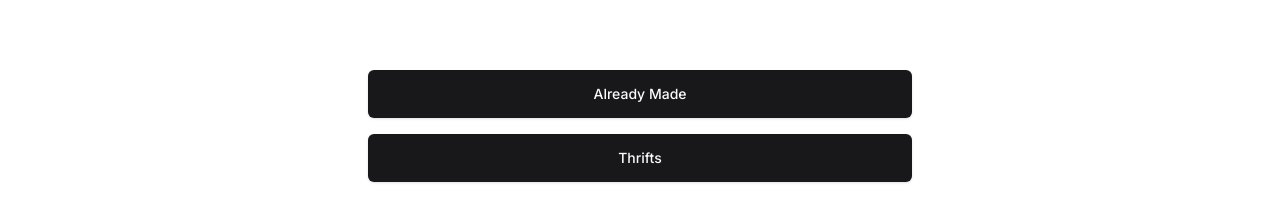
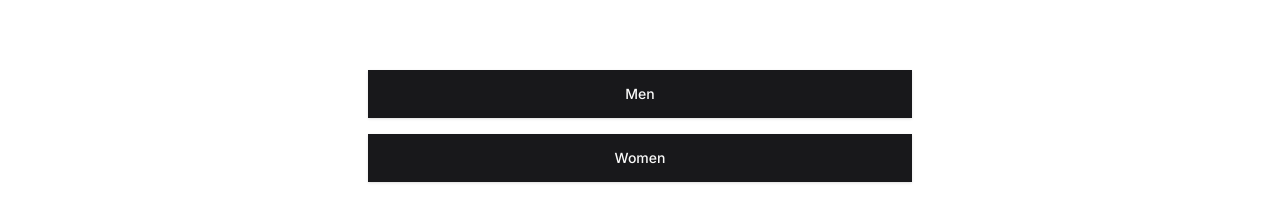
Before and after one commit to huntdavid175/clothingstore, a Next.js app: page / in a window 1280 px wide. Shown: the part 334-556 px from the top of the page. Built offline with nearby package versions, Linux system fonts and the light colour scheme.

Commit message:
functionality to save user choice in localstorage

```diff
--- a/src/app/(shop)/page.tsx
+++ b/src/app/(shop)/page.tsx
@@ -2,25 +2,54 @@
 
 import { Button } from "@/components/ui/button";
 import { useRouter } from "next/navigation";
+import { useEffect, useState } from "react";
 
 export default function Home() {
+  const [showPage, setShowPage] = useState<boolean>(false);
+
   const router = useRouter();
 
+  const saveChoice = (choice: string) => {
+    localStorage.setItem("choice", choice);
+  };
+
+  useEffect(() => {
+    const choice = localStorage.getItem("choice");
+    if (choice) {
+      router.push(`/shop/${choice}`);
+      return;
+    }
+    setShowPage(true);
+  }, []);
+
+  if (showPage) {
     return (
       <main className="flex min-h-screen flex-col items-center justify-center space-y-4 p-24">
         <Button
-        className="w-[70%] lg:w-[50%] py-6"
-        onClick={() => router.push("/shop")}
+          className="w-[70%] lg:w-[50%] py-6 rounded-none"
+          onClick={() => {
+            saveChoice("men");
+            router.push("/shop/men");
+          }}
         >
-        Already Made
+          Men
         </Button>
-
         <Button
-        className="w-[70%] lg:w-[50%] py-6"
-        onClick={() => router.push("/shop")}
+          className="w-[70%] lg:w-[50%] py-6 rounded-none"
+          onClick={() => {
+            saveChoice("women");
+            router.push("/shop/women");
+          }}
         >
-        Thrifts
+          Women
         </Button>
       </main>
     );
+  } else {
+    return (
+      <main className="flex min-h-screen flex-col items-center justify-center space-y-4 p-24">
+        <p className="text-3xl font-bold font-raleway">Online Boutique</p>
+      </main>
+    );
   }
+}
```
Lines whose indentation alone changed are shown as unchanged.
